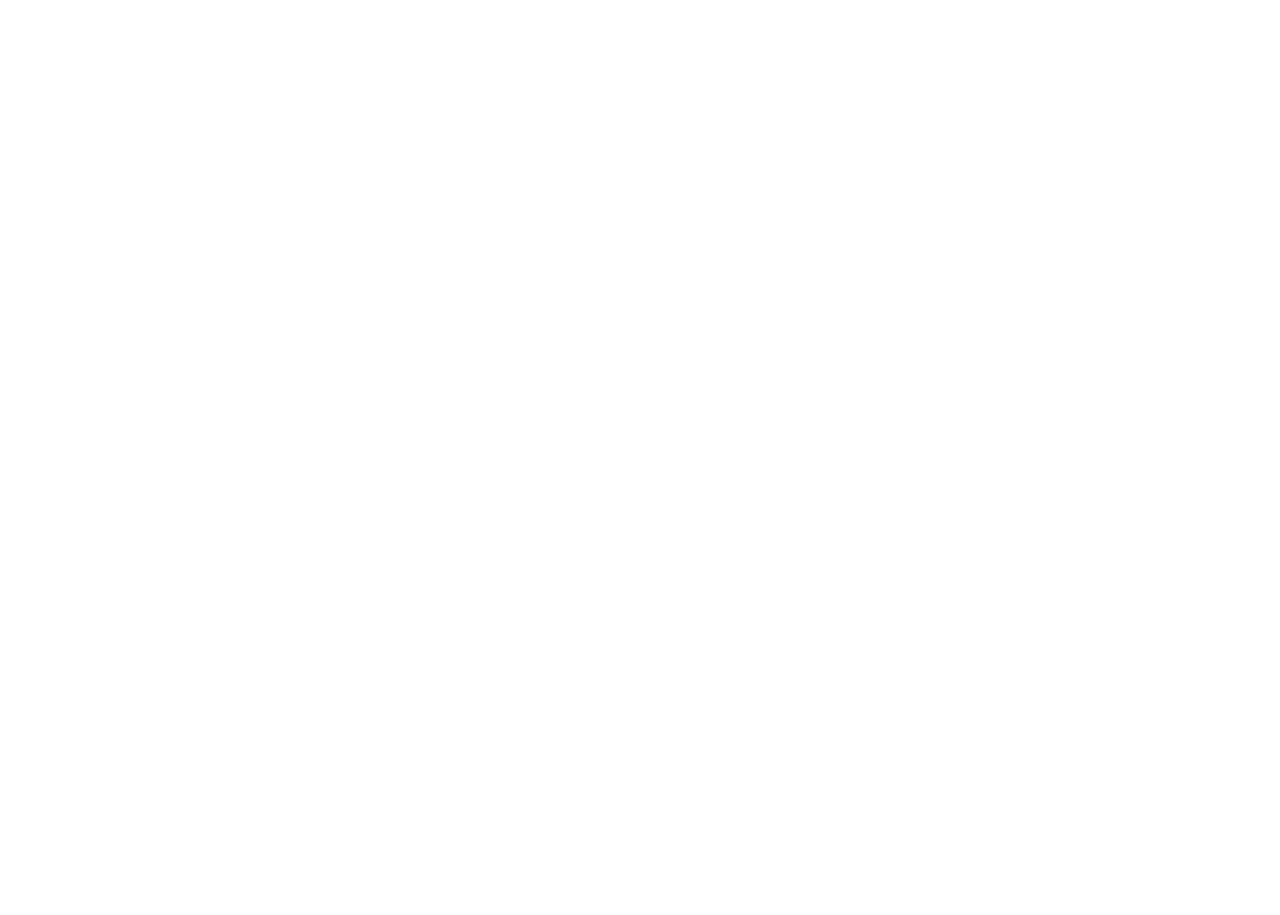
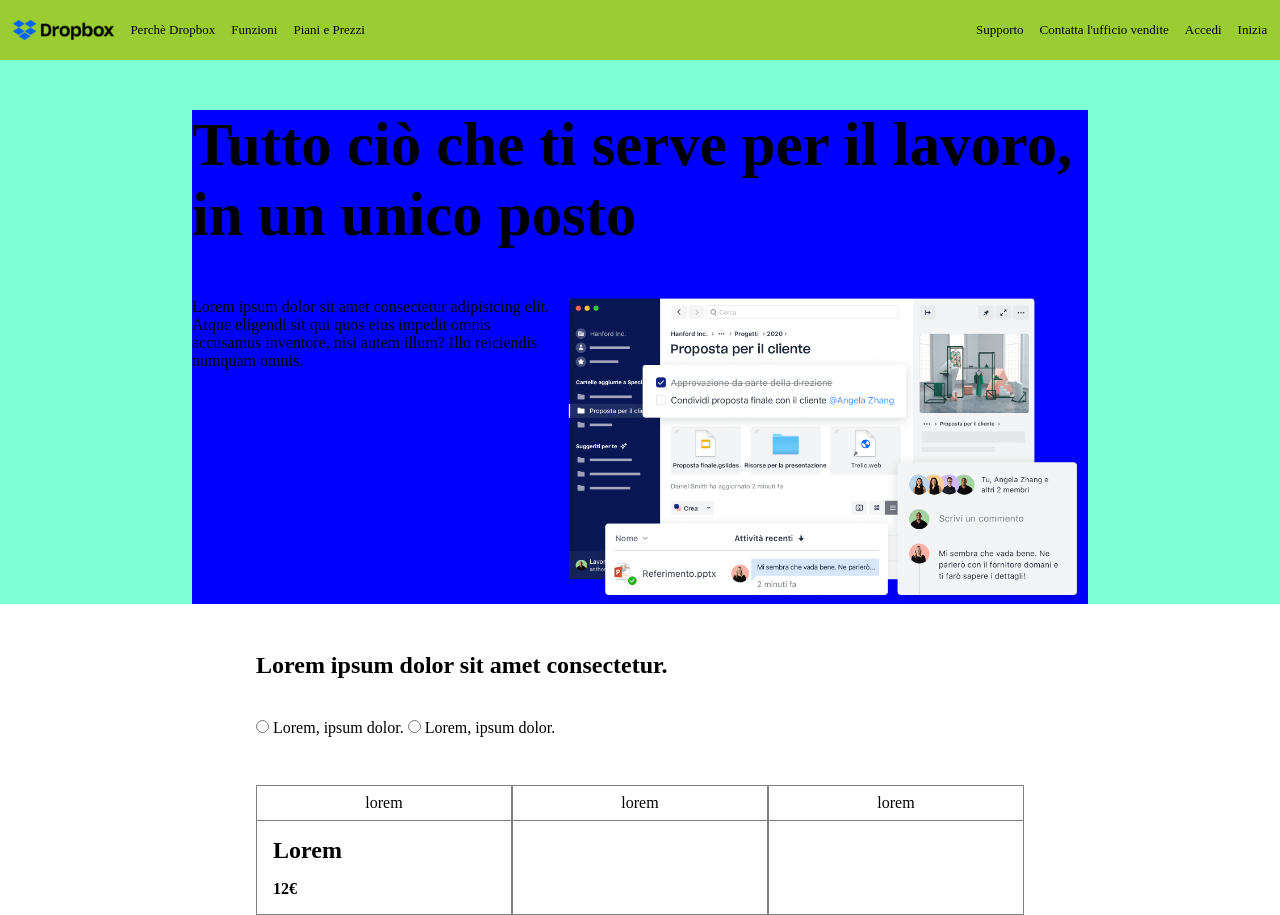
Before and after one commit to RiccardoSansone/htmlcss-dropbox, a plain HTML site: page index.html in a window 1280 px wide. Before the commit the page ends 800 px from the top, so only its background shows below. Drawn offline with Linux system fonts and the light colour scheme.

Commit message:
first structure

```diff
--- a/assets/style.css
+++ b/assets/style.css
@@ -3,3 +3,123 @@
     padding: 0;
     box-sizing: border-box;
 }
+/* #region utility */
+
+.d-flex{
+    display: flex;
+    flex-direction: row;
+    justify-content: space-between;
+    /* flex-wrap: wrap; */
+    width: 100%;
+}
+
+.d-flex-column{
+    display: flex;
+    flex-direction: column;
+    justify-content: space-between;
+    /* flex-wrap: wrap; */
+    width: 100%;
+}
+
+.col-40{
+    width: 40%;
+}
+
+.col-60{
+    width: 60%;
+}
+
+.col-33{
+    width: 33.33%;
+    border: 1px solid gray;
+}
+
+.col-auto{
+    width: auto;
+    gap: 1rem;
+    align-items: center;
+}
+
+.img{
+    width: 100%;
+    height: 100%;
+    object-fit: cover;
+}
+
+/* #end region utility */
+
+/* #region header */
+
+a{
+    text-decoration: none;
+    color: black;
+}
+
+#menu-left{
+    padding: 1rem 0.8rem;
+    margin-right: auto;
+}
+
+#menu-right{
+    padding: 1rem 0.8rem;
+    margin-left: auto;
+
+}
+
+#nav-bar{
+    height: 60px;
+    position: fixed;
+    z-index: 1;
+    top: 0;
+    left: 0;
+    background-color: yellowgreen;
+}
+
+header a, header span{
+    font-size: small;
+}
+
+/* #endregion header */
+
+/* #region main */
+
+.principal-section{
+    padding-top: 50px;
+    margin-top: 60px;
+    background-color: aquamarine;
+    width: 100%;
+    /* height: 450px; */
+}
+
+.container-1{
+    width: 70%;
+    /* height: 400px; */
+    margin: auto;
+    background-color: blue;
+}
+
+.second-section{
+    padding-top: 3rem;
+}
+
+.container-2{
+    width: 60%;
+    margin: auto;
+}
+
+.row{
+    margin-top: 3rem;
+}
+
+.title{
+    text-align: center;
+    border-bottom: 1px solid gray;
+    padding: 0.5rem 0;
+}
+
+.card{
+    display: flex;
+    flex-direction: column;
+    gap: 1rem;
+    padding: 1rem;
+}
--- a/index.html
+++ b/index.html
@@ -2,10 +2,76 @@
 <html>
 <head>
     <title>Dropbox</title>
+    <link rel="stylesheet" href="./assets/style.css">
 </head>
 <body>
-    <header></header>
-    <main></main>
+    <header>
+        <nav class="d-flex" id="nav-bar">
+            <div class="d-flex col-auto" id="menu-left">
+                <img style="height: 20px;" src="./assets/img/logo-small.png" alt="">
+                <a href="#">Perchè Dropbox</a>
+                <a href="#">Funzioni</a>
+                <a href="#">Piani e Prezzi</a>
+            </div>
+            <div class="d-flex col-auto" id="menu-right" >
+                <a href="#">Supporto</a>
+                <a href="#">Contatta l'ufficio vendite</a>
+                <a href="#">Accedi</a>
+                <span>Inizia</span>
+            </div>
+        </nav>
+    </header>
+    <!-- /header -->
+    <main>
+        <section class="principal-section">
+            <div class="container-1">
+                <h1 style="font-size: 3.8rem;">Tutto ciò che ti serve per il lavoro, in un unico posto</h1>
+                <div class="row d-flex">
+                    <div class="col-40 d-flex-column">
+                        Lorem ipsum dolor sit amet consectetur adipisicing elit.
+                         Atque eligendi sit qui quos eius impedit omnis accusamus inventore,
+                         nisi autem illum? Illo reiciendis numquam omnis.
+
+                    </div>
+                    <div class="col-60">
+                        <img class="img" src="./assets/img/jumbo.png" alt="">
+                    </div>
+                </div>
+
+            </div>
+        </section>
+        <!-- /first section -->
+        <section class="second-section">
+            <div class="container-2">
+                <h2 style="padding-bottom: 2.5rem;">Lorem ipsum dolor sit amet consectetur.</h2>
+                <input type="radio"> Lorem, ipsum dolor.
+                <input type="radio"> Lorem, ipsum dolor.
+                <div class="row d-flex">
+                    <div class="col-33 d-flex-column">
+                        <div class="title">
+                            lorem
+                        </div>
+                        <div class="card">
+                            <h1>Lorem</h1>
+                            <div>
+                                <strong>12€</strong>
+                            </div>
+                        </div>
+                    </div>
+                    <div class="col-33 d-flex-column">
+                        <div class="title">
+                            lorem
+                        </div>
+                    </div>
+                    <div class="col-33 d-flex-column">
+                        <div class="title">
+                            lorem
+                        </div>
+                    </div>
+                </div>
+            </div>
+        </section>
+    </main>
     <footer></footer>
 </body>
 </html>
```
